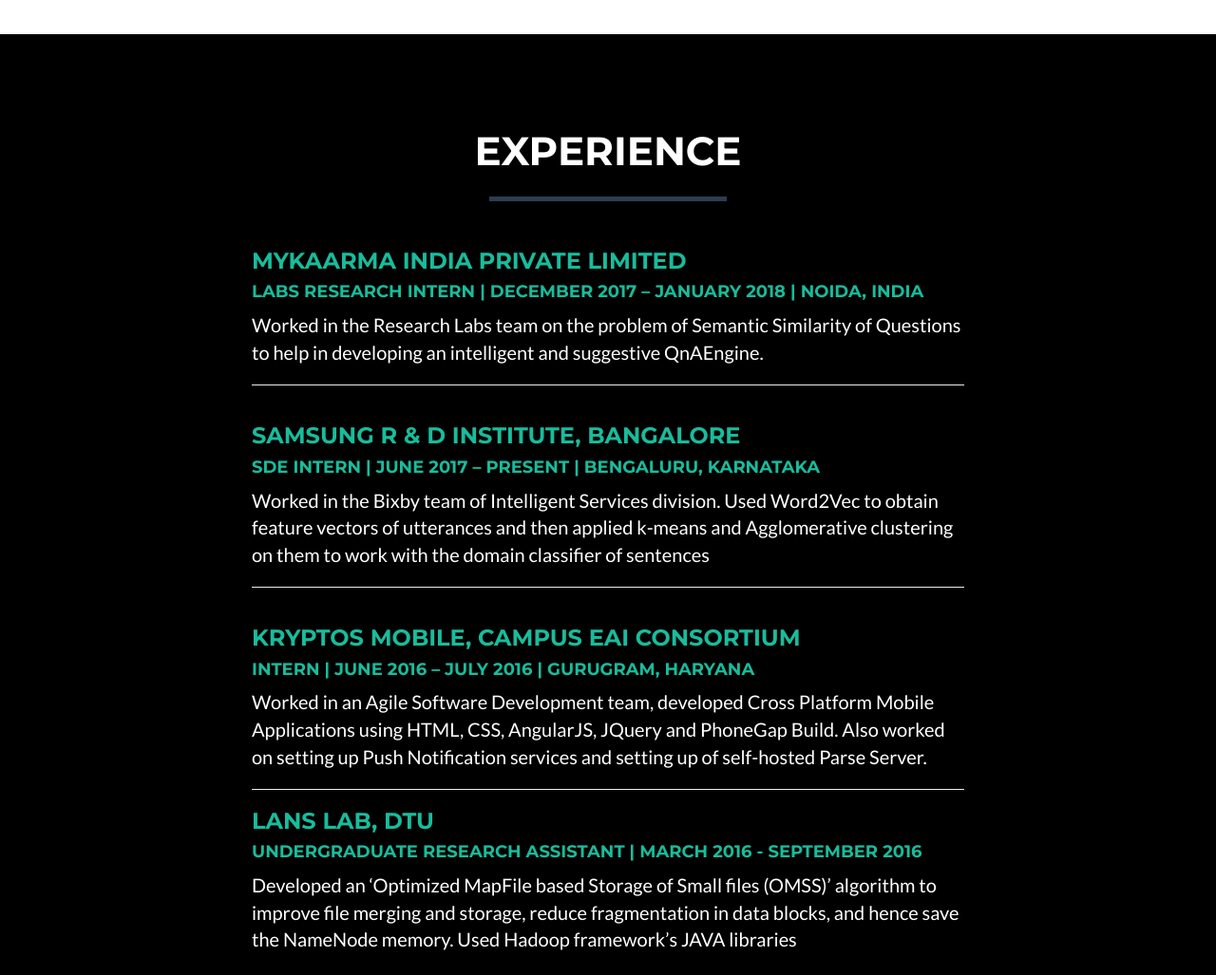
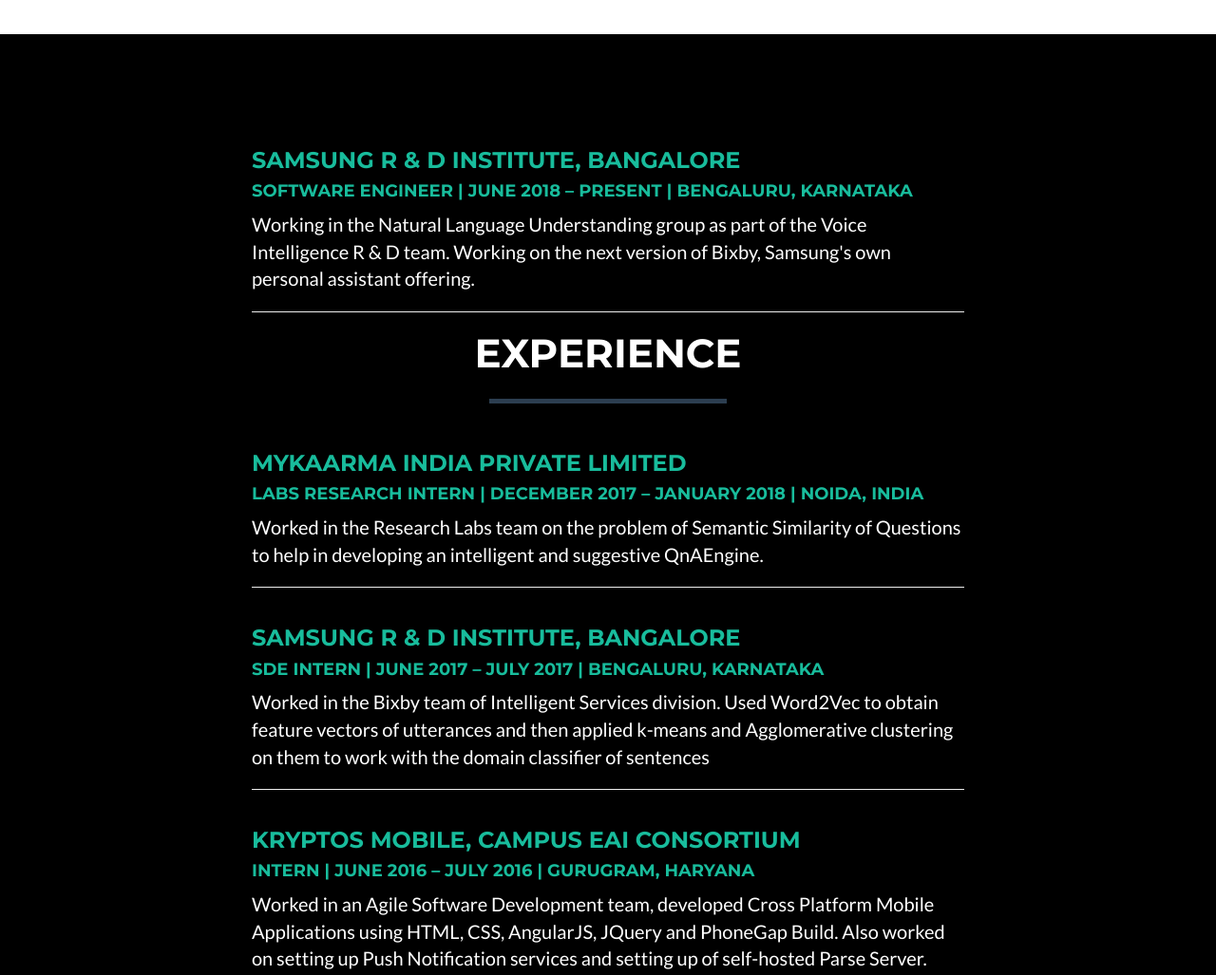
Before and after one commit to himanshumangla/himanshumangla.github.io, a website: page index.html in a window 1280 px wide. Shown: the part 1920-2947 px from the top of the page at 95% size. Drawn offline with nearby package versions, Linux system fonts and the light colour scheme.

Commit message:
Update index.html

```diff
--- a/index.html
+++ b/index.html
@@ -202,6 +202,34 @@
 
 <!-- Experience Section -->
     <section class="success" id="experience" style="background: rgb(0,0,0);">
+
+
+            <div class="container">
+        <div class="row">
+            <div class="col-lg-8 col-lg-offset-2 col-md-10 col-md-offset-1">
+                <div class="post-preview">
+
+                        <h3 class="post-title" style="color: #18BC9C;">
+                            Samsung R & D Institute, Bangalore
+                        </h3>
+                        <h4 class="post-subtitle" style="color: #18BC9C;">
+                            Software Engineer | June 2018 – Present | Bengaluru, Karnataka
+                        </h4>
+
+                    <p class="post-meta">
+
+Working in the Natural Language Understanding group as part of the Voice Intelligence R & D team. Working on the next version of Bixby,
+                                        Samsung's own personal assistant offering.
+      </div>
+                <hr>
+
+           </div>
+         </div>
+     </div>
+
+         </div>
+
+
           	  <div class="container">
         <div class="row">
           <div class="row">
@@ -244,7 +272,7 @@
                             Samsung R & D Institute, Bangalore
                         </h3>
                         <h4 class="post-subtitle" style="color: #18BC9C;">
-                            SDE Intern | June 2017 – Present | Bengaluru, Karnataka
+                            SDE Intern | June 2017 – July 2017 | Bengaluru, Karnataka
                         </h4>
 
                     <p class="post-meta">
@@ -446,7 +474,7 @@
                             Training and Placement Cell, DTU | Internship & Placement Coordinator
                         </h3>
                         <h4 class="post-subtitle">
-                            August 2016 - Present
+                            August 2016 - May 2018
                         </h4>
                      </a>
                      <p class="post-meta">Responsible for the campus hiring of the batch of 1600+ third year and 1600+ final year students. Duties include all communication and coordination with the company, making available all logistics and ensuring the smooth conduct of the entire campus hiring process.</p>
```
